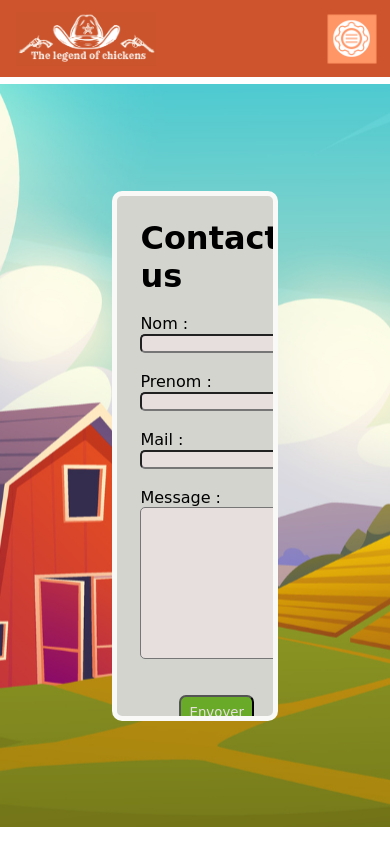
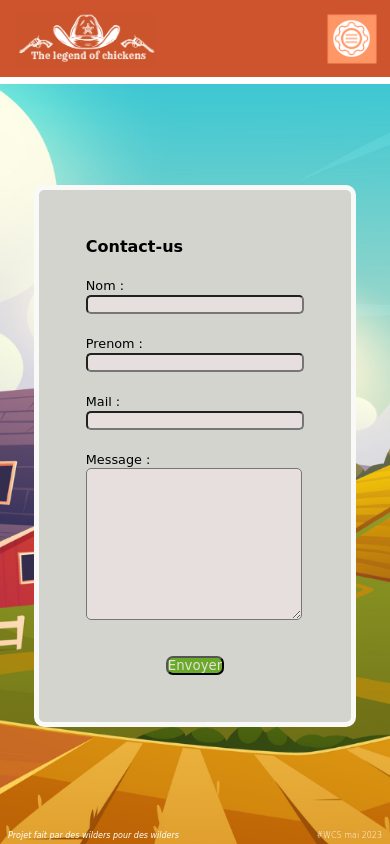
Before and after one commit to Ben-git01/Projet01, a plain HTML site: page contact.html in a window 390 px wide. Drawn offline with Linux system fonts and the light colour scheme; a web font is replaced by a local one.

Commit message:
modif responsive

```diff
--- a/style/Contact.css
+++ b/style/Contact.css
@@ -3,22 +3,25 @@
 }
 
 
+body{
+    background-image: url("../assets/img/background/back1.png");
+    background-size: cover;
+    background-position: center ;
+    background-repeat: no-repeat;
+    }
+
  main {
     display: flex;
     justify-content: center;
     align-items: center;
-    background-image: url("../assets/img/background/back1.png");
-    background-repeat:no-repeat;
-    background-position: center;
 }
-
 
 
 
 form {
     padding: 15%;
-    margin-left: auto;
-    margin-right: auto;
+    /* margin-left: auto; */
+    /* margin-right: auto; */
     display:flex;
     flex-direction: column;
     flex-wrap: wrap;
@@ -39,23 +42,25 @@ display:flex;
 justify-content: center;
 align-items: center;
 margin-top:2rem;
+
 }
 
 
 button{
-color: #e7dede;
-background-color: rgb(105, 170, 40);
-border-radius: 7px;
-border-color: #e7dede 30%;
-padding: 0.5rem;
+
+    color: #e7dede;
+    background-color: rgb(105, 170, 40);
+    border-radius: 7px;
+    border-color: #e7dede 30%;
+
 
 }
 
 
 .contact {
 
-    height:70%;
-    width:40vw;
+
+
     /* width: 30rem; */
     border-radius: 10px;
     /* margin-top: 30rem; */
--- a/style/Structure.css
+++ b/style/Structure.css
@@ -12,12 +12,28 @@
     footer{
         font-size: 0.5rem;
     }
+
+    h1{
+        font-size: 1rem
+    }
+
+    label, input{
+        font-size: 0.8rem;
+    }
+
+    .contact{
+        width:80%;
+    }
 }
 
 @media screen and (min-width: 900px) {
 
     footer{
         font-size: 1rem;
+}
+
+.contact{
+    width:40%;
 }
 }
 
```
